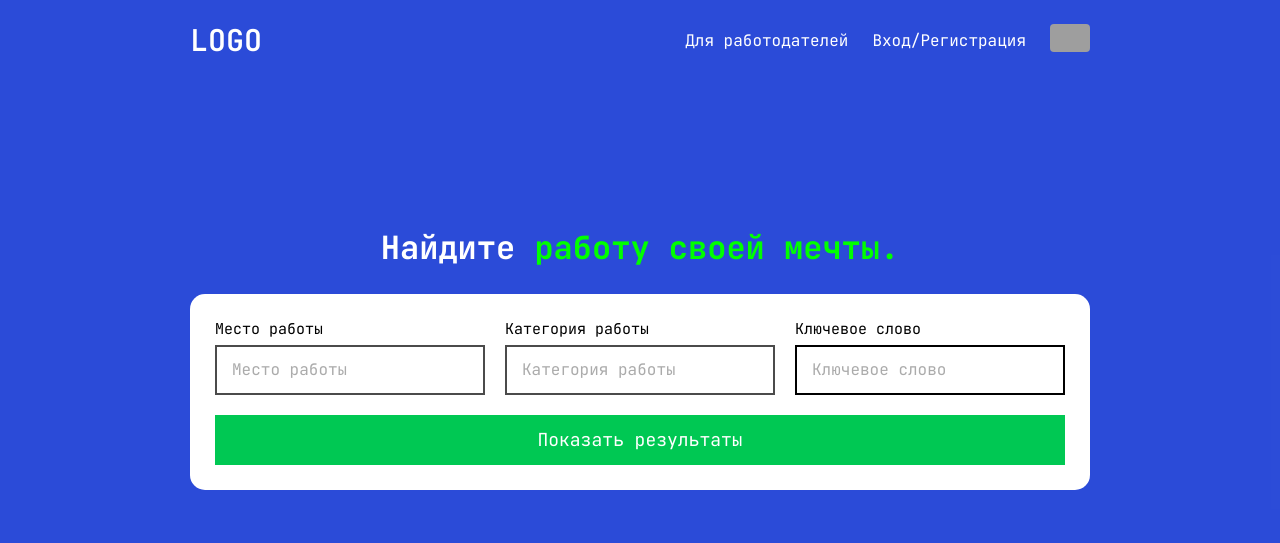
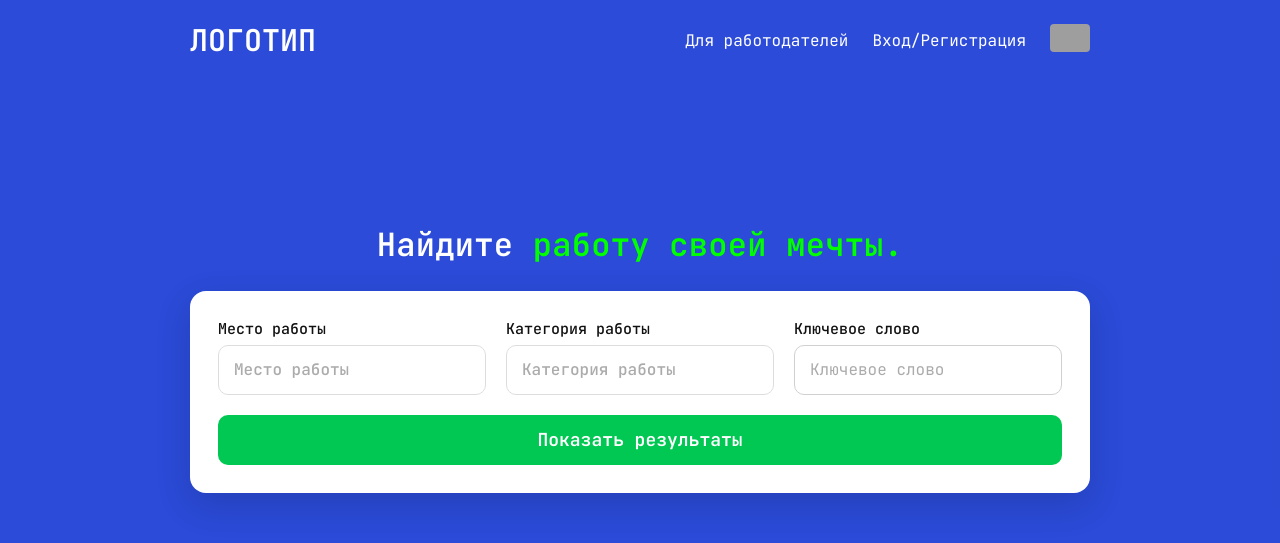
Before and after one commit to K40N45H1Q/AQUA, a Vue app in the folder frontend/: page / in a window 1280 px wide. Shown: the top 543 px of the page. Built offline with nearby package versions, Linux system fonts and the light colour scheme; grey boxes are pictures that could not be loaded.

Commit message:
Improve scrollbar styles, full navbar localization

```diff
--- a/frontend/src/App.vue
+++ b/frontend/src/App.vue
@@ -6,19 +6,44 @@
   src: url("/JetBrainsMono.ttf") format("truetype");
   font-display: swap;
 }
+
 * {
   margin: 0;
   padding: 0;
-  color: white;
   box-sizing: border-box;
   font-family: "JetBrainsMono", monospace;
 }
-body, html, #root {
+
+html, body, #root {
   height: 100%;
-  background-color: #fff;
+  background: #fff;
 }
+
 a {
   text-decoration: none;
+}
+
+html, body, #root, .wrapper {
+  scrollbar-width: thin;
+  scrollbar-color: #1538d4 #000;
+}
+
+::-webkit-scrollbar {
+  width: 8px;
+}
+
+::-webkit-scrollbar-track {
+  background: transparent !important;
+}
+
+::-webkit-scrollbar-thumb {
+  background: #1538d4;
+  border-radius: 999px;
+  border: 2px solid #000;
+}
+
+::-webkit-scrollbar-thumb:hover {
+  background: #0f2fb0;
 }
 </style>
 
@@ -29,7 +54,7 @@ a {
 </template>
 
 <script setup>
-import Navbar from './components/Navbar.vue';
-import SearchForm from './components/SearchForm.vue';
-import Companies from './components/Companies.vue';
+import Navbar from './components/Navbar.vue'
+import SearchForm from './components/SearchForm.vue'
+import Companies from './components/Companies.vue'
 </script>
--- a/frontend/src/components/Navbar.vue
+++ b/frontend/src/components/Navbar.vue
@@ -1,7 +1,7 @@
 <template>
   <header>
     <div class="container">
-      <a href="/" class="logo">LOGO</a>
+      <a href="/" class="logo">{{ $t('textLogo') }}</a>
 
       <nav>
         <a href="/">{{ t('menu.employers') }}</a>
--- a/frontend/src/components/SearchForm.vue
+++ b/frontend/src/components/SearchForm.vue
@@ -108,24 +108,201 @@ export default {
 </script>
 
 <style scoped>
-.wrapper { height: 530px; display: flex; flex-direction: column; align-items: center; justify-content: center; background: rgba(21, 56, 212, 0.9);}
-.title { text-align: center; margin: 25px 0; }
-.title span:nth-child(1) { color: #ffffff; }
-.title span:nth-child(2) { color: #00ff00; }
-form { display: grid; grid-template-columns: repeat(3, 1fr); gap: 20px; width: 100%; max-width: 900px; margin: 0 auto; background: #ffffff; padding: 25px; border-radius: 15px; align-items: center; position: relative; }
-@media (max-width: 768px) { .title { font-size: 17px; } .wrapper { height: 430px; } form { border-radius: 0; grid-template-columns: 1fr; } }
-label { display: flex; flex-direction: column; gap: 6px; width: 100%; font-size: 15px; color: black; }
-input, .dropdown-selected, .dropdown-item { font-family: inherit; font-size: 16px; color: black !important; }
-input { height: 50px; border: 2px solid black; border-radius: 0; padding: 0 15px; width: 100%; box-sizing: border-box; }
-input::placeholder { color: #888888; opacity: 0.7; }
-.dropdown { position: relative; width: 100%; cursor: pointer;}
-.dropdown-selected { height: 50px; border: 2px solid black; border-radius: 0; padding: 0 15px; display: flex; align-items: center; cursor: pointer; user-select: none; background: #fff; box-sizing: border-box; }
-.placeholder { color: #888888 !important; opacity: 0.7; }
-.dropdown-list { position: absolute; top: 52px; left: 0; right: 0; background: white; border: 2px solid black; z-index: 9999; max-height: 250px; overflow-y: auto; box-shadow: 0 6px 18px rgba(0,0,0,0.08); }
-.dropdown-item { padding: 10px 15px; cursor: pointer; white-space: nowrap; }
-.dropdown-item:hover { background: #eaeaea; }
-.dropdown-item.disabled { color: #888; cursor: default; background: transparent; }
-.search-btn { grid-column: 1 / -1; height: 50px; background: #00c853; border: none; border-radius: 0; color: white; font-size: 18px; cursor: pointer; width: 100%; }
-.search-btn:hover { background: #00b44a; }
-.dropdown-selected > span { display: block; width: 100%; overflow: hidden; text-overflow: ellipsis; white-space: nowrap; color: inherit; line-height: 50px; }
+.wrapper {
+  height: 530px;
+  display: flex;
+  flex-direction: column;
+  align-items: center;
+  justify-content: center;
+  background: rgba(21, 56, 212, 0.9);
+}
+
+.title {
+  text-align: center;
+  margin: 25px 0;
+  font-weight: 600;
+  letter-spacing: 0.3px;
+}
+
+.title span:nth-child(1) {
+  color: #ffffff;
+}
+
+.title span:nth-child(2) {
+  color: #00ff00;
+}
+
+form {
+  display: grid;
+  grid-template-columns: repeat(3, 1fr);
+  gap: 20px;
+  width: 100%;
+  max-width: 900px;
+  margin: 0 auto;
+  background: #ffffff;
+  padding: 28px;
+  border-radius: 16px;
+  align-items: center;
+  position: relative;
+
+  box-shadow: 0 12px 35px rgba(0, 0, 0, 0.15);
+}
+
+label {
+  display: flex;
+  flex-direction: column;
+  gap: 6px;
+  width: 100%;
+  font-size: 15px;
+  color: #111;
+  font-weight: 500;
+}
+
+input,
+.dropdown-selected,
+.dropdown-item {
+  font-family: inherit;
+  font-size: 16px;
+  color: #111 !important;
+}
+
+input {
+  height: 50px;
+  border: 1.5px solid #d0d0d0;
+  border-radius: 10px;
+  padding: 0 15px;
+  width: 100%;
+  box-sizing: border-box;
+  outline: none;
+  transition: 0.2s ease;
+  background: #fff;
+}
+
+input:focus {
+  border-color: #1538d4;
+  box-shadow: 0 0 0 3px rgba(21, 56, 212, 0.15);
+}
+
+input::placeholder {
+  color: #888;
+  opacity: 0.7;
+}
+
+.dropdown {
+  position: relative;
+  width: 100%;
+  cursor: pointer;
+}
+
+.dropdown-selected {
+  height: 50px;
+  border: 1.5px solid #d0d0d0;
+  border-radius: 10px;
+  padding: 0 15px;
+  display: flex;
+  align-items: center;
+  cursor: pointer;
+  user-select: none;
+  background: #fff;
+  box-sizing: border-box;
+  transition: 0.2s ease;
+}
+
+.dropdown-selected:hover {
+  border-color: #b5b5b5;
+}
+
+.placeholder {
+  color: #888 !important;
+  opacity: 0.7;
+}
+
+.dropdown-list {
+  position: absolute;
+  top: 52px;
+  left: 0;
+  right: 0;
+  background: white;
+  border: 1.5px solid #e0e0e0;
+  z-index: 9999;
+  max-height: 250px;
+  overflow-y: auto;
+  box-shadow: 0 10px 25px rgba(0, 0, 0, 0.12);
+  border-radius: 10px;
+}
+
+.dropdown-item {
+  padding: 10px 15px;
+  cursor: pointer;
+  white-space: nowrap;
+  transition: 0.15s ease;
+}
+
+.dropdown-item:hover {
+  background: #f3f6ff;
+}
+
+.dropdown-item.disabled {
+  color: #888;
+  cursor: default;
+  background: transparent;
+}
+
+.search-btn {
+  grid-column: 1 / -1;
+  height: 50px;
+  background: #00c853;
+  border: none;
+  border-radius: 10px;
+  color: white;
+  font-size: 18px;
+  cursor: pointer;
+  width: 100%;
+  transition: 0.2s ease;
+  font-weight: 600;
+}
+
+.search-btn:hover {
+  background: #00b44a;
+  transform: translateY(-1px);
+}
+
+.search-btn:active {
+  transform: translateY(0);
+}
+
+.dropdown-selected > span {
+  display: block;
+  width: 100%;
+  overflow: hidden;
+  text-overflow: ellipsis;
+  white-space: nowrap;
+  color: inherit;
+  line-height: 50px;
+}
+
+@media (max-width: 768px) {
+  .title {
+    font-size: 17px;
+  }
+
+  .wrapper {
+    height: 430px;
+  }
+
+  form {
+    border-radius: 0;
+    grid-template-columns: 1fr;
+    padding: 20px;
+  }
+}
+
+.dropdown-list {
+  scrollbar-width: none;
+}
+
+.dropdown-list::-webkit-scrollbar {
+  width: 0;
+  height: 0;
+}
 </style>
--- a/frontend/src/i18n/locale.json
+++ b/frontend/src/i18n/locale.json
@@ -1,5 +1,6 @@
 {
   "en": {
+    "textLogo": "LOGO",
     "sign": "Sign In",
     "up": "Sign Up",
     "email": "Email",
@@ -82,6 +83,7 @@
     }
   },
   "ru": {
+    "textLogo": "ЛОГОТИП",
     "sign": "Войти",
     "up": "Зарегистрироваться",
     "email": "Электроная почта",
```
